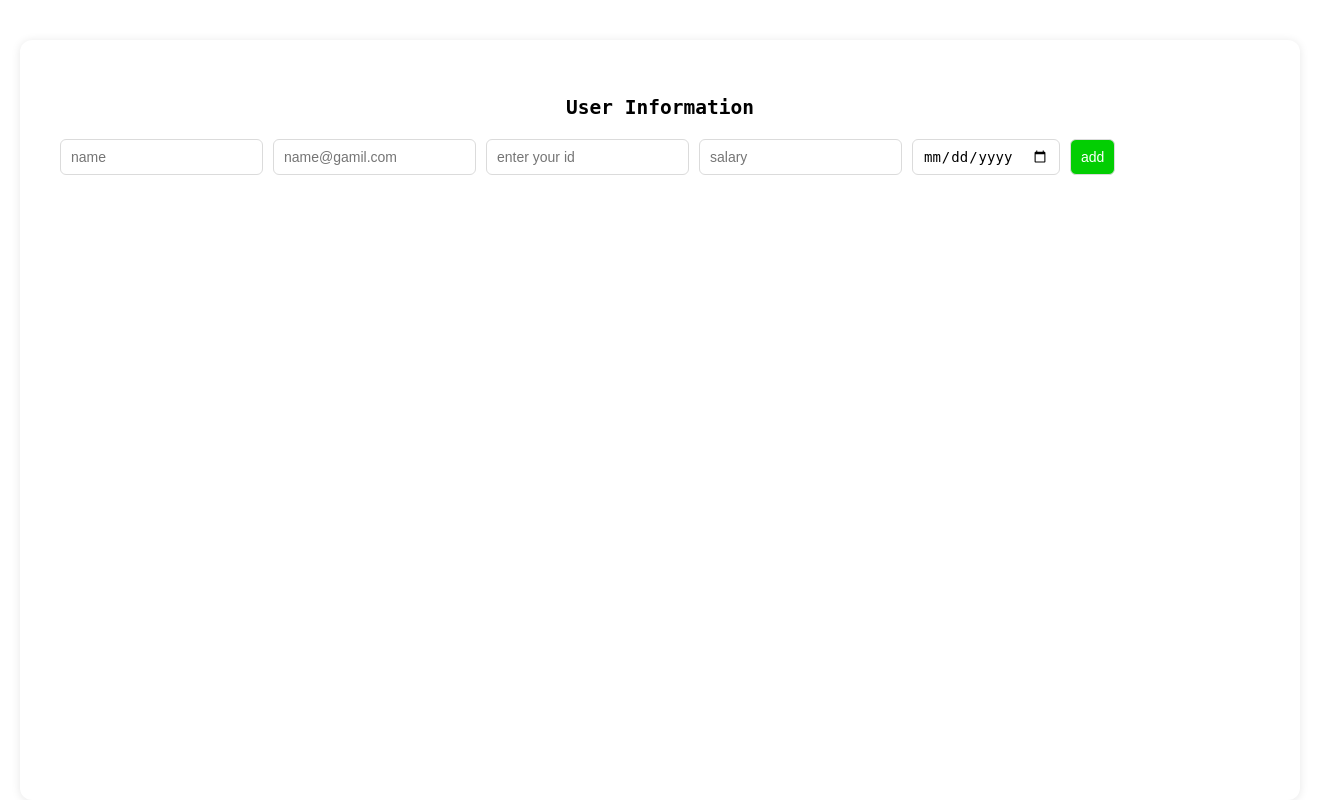
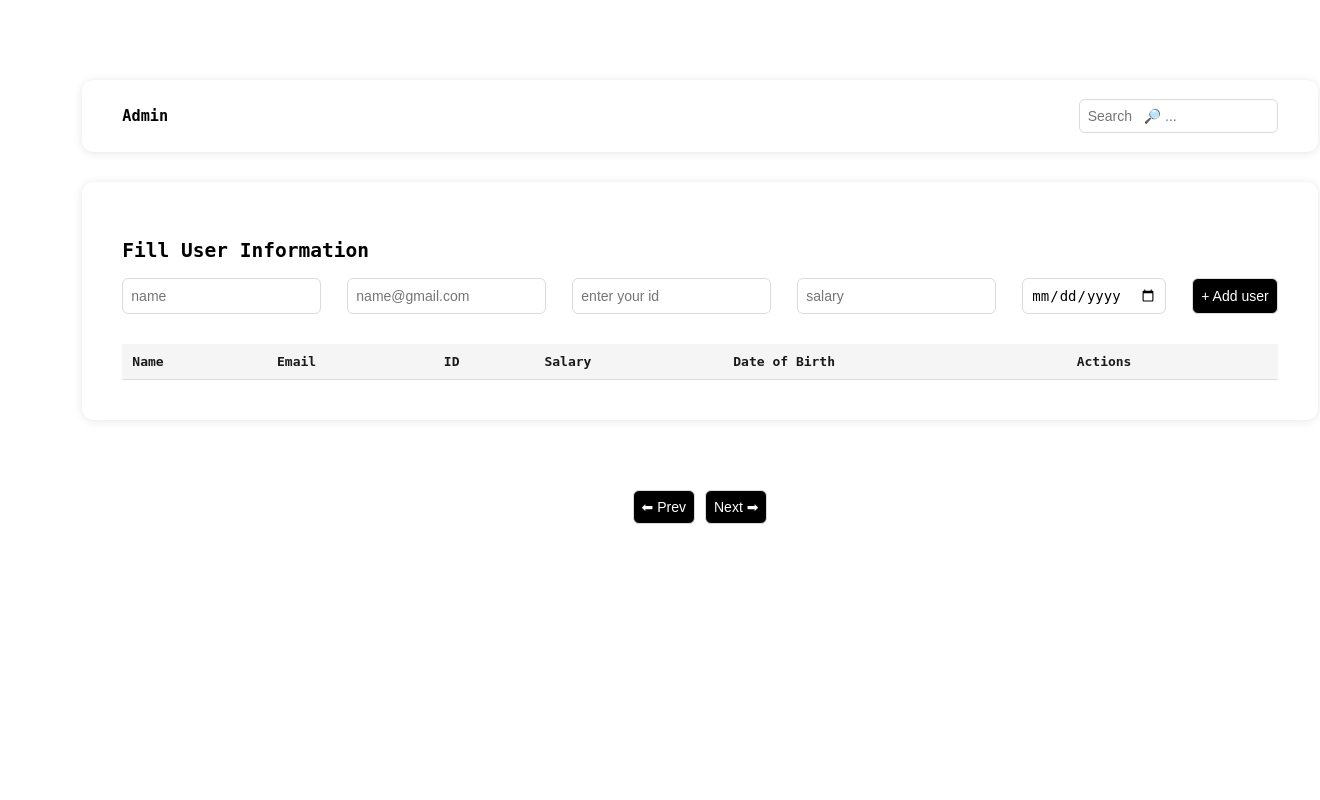
Before and after one commit to shovamoni0010-sketch/test, a PHP site: page / in a window 1320 px wide. Run offline with PHP 8.4, Linux system fonts and the light colour scheme; lists and menus that the app fills with data are empty.

Commit message:
main container added

```diff
--- /dev/null
+++ b/app.js
@@ -0,0 +1,73 @@
+document.addEventListener('DOMContentLoaded', () => {
+  const form = document.getElementById('userForm');
+  const table = document.querySelector('#userTable');
+  const search = document.getElementById('searchInput');
+  const submitBtn = document.getElementById('submitBtn');
+
+  let editRow = null;
+
+  form.addEventListener('submit', e => {
+    e.preventDefault();
+
+    const name = document.getElementById('name').value;
+    const email = document.getElementById('email').value;
+    const id = document.getElementById('id').value;
+    const salary = document.getElementById('salary').value;
+    const date = document.getElementById('date').value;
+
+    if (!name || !email || !id || !salary || !date) {
+      alert('Please fill all fields!');
+      return;
+    }
+    if (editRow) {
+      editRow.children[0].textContent = name;
+      editRow.children[1].textContent = email;
+      editRow.children[2].textContent = id;
+      editRow.children[3].textContent = salary;
+      editRow.children[4].textContent = date;
+      submitBtn.textContent = '+ Add user';
+      editRow = null;
+    } else {
+      const row = document.createElement('tr');
+      row.innerHTML = `
+        <td>${name}</td>
+        <td>${email}</td>
+        <td>${id}</td>
+        <td>${salary}</td>
+        <td>${date}</td>
+        <td>
+          <button class="editBtn">Edit</button>
+          <button class="deleteBtn">Delete</button>
+        </td>
+      `;
+      table.appendChild(row);
+    }
+    form.reset();
+  });
+
+  table.addEventListener('click', e => {
+    if (e.target.classList.contains('deleteBtn')) {
+      e.target.closest('tr').remove();
+    }
+
+    if (e.target.classList.contains('editBtn')) {
+      editRow = e.target.closest('tr');
+      document.getElementById('name').value = editRow.children[0].textContent;
+      document.getElementById('email').value = editRow.children[1].textContent;
+      document.getElementById('id').value = editRow.children[2].textContent;
+      document.getElementById('salary').value = editRow.children[3].textContent;
+      document.getElementById('date').value = editRow.children[4].textContent;
+      submitBtn.textContent = 'Update User';
+    }
+  });
+
+  search.addEventListener('input', () => {
+    const filter = search.value.toLowerCase();
+    const rows = table.getElementsByTagName('tr');
+    for (let i = 0; i < rows.length; i++) {
+      const text = rows[i].textContent.toLowerCase();
+      rows[i].style.display = text.includes(filter) ? '' : 'none'
+    }
+
+  });
+});
--- a/index.html
+++ b/index.html
@@ -1,24 +1,57 @@
 <!DOCTYPE html>
 <html lang="en">
+
 <head>
   <meta charset="UTF-8">
   <meta name="viewport" content="width=device-width, initial-scale=1.0">
   <title>User Information</title>
   <link rel="stylesheet" href="style.css">
 </head>
+
 <body>
+  <section class="main-container">
+    <section class="navbar">
+      <h1>Admin</h1>
+      <div class="search">
+        <input type="text" id="searchInput" placeholder="Search   🔎︎ ...">
+      </div>
+    </section>
+
     <section class="container">
-    <h1>User Information</h1>
+      <h2>Fill User Information</h2>
 
       <form id="userForm">
         <input type="text" id="name" placeholder="name" required>
-      <input type="email" id="email" placeholder="name@gamil.com" required>
+        <input type="email" id="email" placeholder="name@gmail.com" required>
         <input type="number" id="id" placeholder="enter your id" required>
         <input type="number" id="salary" placeholder="salary" required>
-      <input type="date" id="date" placeholder="date of birth" required>
+        <input type="date" id="date" required>
 
-      <button type="submit" id="submitBtn"> add </button>
+        <button type="submit" id="submitBtn">+ Add user</button>
       </form>
+
+      <table id="userTable">
+        <thead>
+          <tr>
+            <th>Name</th>
+            <th>Email</th>
+            <th>ID</th>
+            <th>Salary</th>
+            <th>Date of Birth</th>
+            <th>Actions</th>
+          </tr>
+        </thead>
+        <tbody></tbody>
+      </table>
     </section>
+    <section class="pagination">
+      <button class="prev-btn">⬅ Prev</button>
+      <button class="next-btn">Next ➡</button>
+    </section>
+
+  </section>
+
+  <script src="app.js"></script>
 </body>
+
 </html>
--- a/style.css
+++ b/style.css
@@ -1,48 +1,94 @@
-
 body {
   background: #fff;
   display: flex;
-  height: 100vh;
   margin: auto;
   font-family:monospace;
   width: 100%;
   justify-content: center;
 }
-
 h1 {
-  text-align: center;
-  margin-bottom: 20px;
-
-
+  /* margin-bottom: 20px; */
 }
-.container {
+.main-container {
+  display: grid;
   width: 100%;
   justify-content: center;
   align-items: center;
   max-width: 1200px;
   margin-top: 40px;
-  background: #fff;
+  background: #ffffff;
+  padding: 40px;
+  border-radius: 12px;
+  /* box-shadow: 0 1px 10px rgba(0,0,0,0.1); */
+  gap:30px;
+}
+.container {
+  width: 100%;
   padding: 40px;
   border-radius: 12px;
   box-shadow: 0 1px 10px rgba(0,0,0,0.1);
 }
+.navbar {
+  display:inline-flex;
+  width: 100%;
+  justify-content: space-between;
+  align-items: center;
+  padding: 12px 40px;
+  border-radius: 12px;
+  box-shadow: 0 1px 10px rgba(0,0,0,0.1);
+}
  form {
-  width: 100%;
   text-align: center;
-  display: flex;
+  display:flex;
   gap: 10px;
   margin-bottom: 20px;
-
+  justify-content: space-between;
 }
 
 input, button {
-  padding: 8px 10px;
+  padding: 8px 8px;
   font-size: 14px;
   border-radius: 6px;
   border: 1px solid #dbdbdb;
+  width: auto;
 }
 
 button {
-  background-color: rgb(3, 206, 3);
+  background-color: rgb(0, 0, 0);
   color: #fff;
 }
+table {
+  width: 100%;
+  border-collapse: collapse;
+  margin-top: 30px;
+}
+thead {
+  background: #f5f5f5;
+  color: rgb(26, 26, 26);
+  border-radius: 12px;
+}
+th, td {
+  padding: 10px;
+  text-align: left;
+  border-bottom: 1px solid #ddd;
+
+}
+.actions button {
+  background: none;
+  border: none;
+  cursor: pointer;
+  margin: 0 5px;
+  color: #000000;
+}
+.actions button:hover {
+  color: #000000;
+}
+.pagination {
+  display: flex;
+  justify-content: center;
+  width: 100%;
+  padding: 40px;
+  gap: 10px;
+
+
+}
```
Lines whose indentation alone changed are shown as unchanged.
